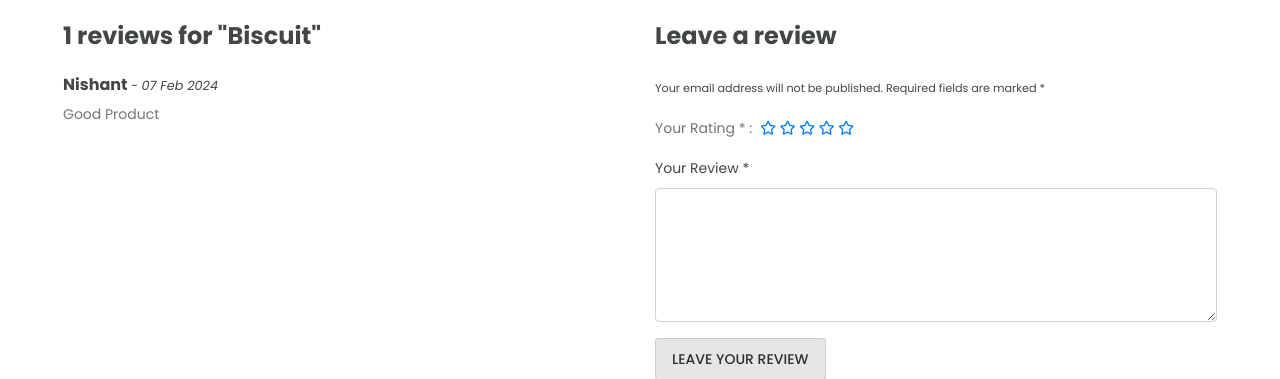
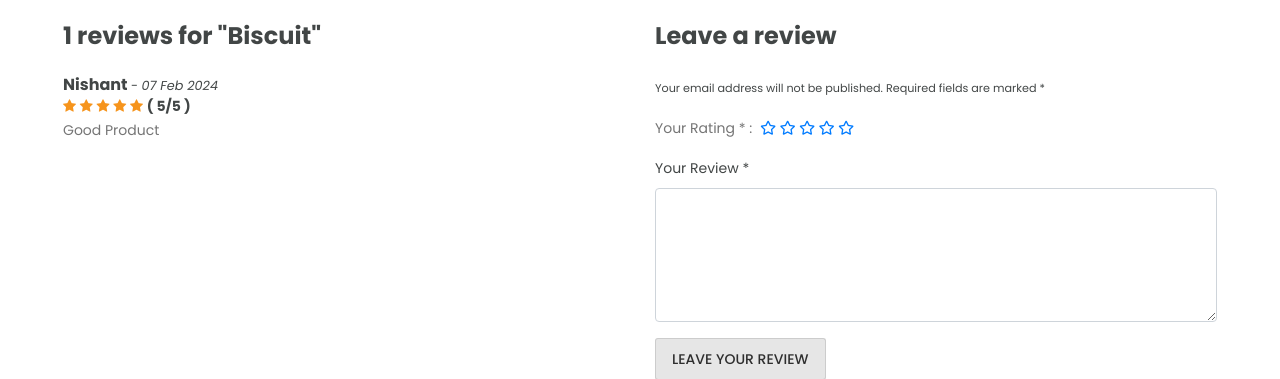
Before and after one commit to AmanRana07/OmniCart, a Django app: page /product/3d55754a-33ee-4c16-978f-c88016bf2119/ in a window 1280 px wide, after a click that opens the changed part. Shown: the part 1070-1449 px from the top of the page. Run offline with Django 4.2, Linux system fonts and the light colour scheme; a user stored in the database is signed in; data comes from the database, SQL or seed files in the repository; both versions use the stored data as it was after the commit; some libraries are stand-ins or nearby versions.

Commit message:
star rating fixes

```diff
--- a/templates/OmniCart/product/product_detail.html
+++ b/templates/OmniCart/product/product_detail.html
@@ -3,6 +3,12 @@
 {% block head_title %}Product Detail - {{ product.product_name }}{% endblock %}
 
 {% block content %}
+
+<style>
+    .rating-star i{
+    color: #F6941C;
+    }
+</style>
 
 <!-- Page Header Start -->
 <div class="container-fluid bg-secondary mb-5">
@@ -136,13 +142,16 @@
 
                                 <div class="media-body">
                                     <h6>{{ review.reviewer.username }} <small>- <i>{{ review.created_at|date:"d M Y" }}</i></small></h6>
-                                    <div class="text-primary mb-2">
-                                        {% for _ in review.range_rating %}
-                                            <i class="fas fa-star"></i>
-                                        {% endfor %}
-                                        {% for _ in review.range_empty %}
-                                            <i class="far fa-star"></i>
-                                        {% endfor %}
+                                    <div class="rating-star">
+                                        <span title="{{ review.rating }}/5">
+                                        <!-- By default the star is full else it is empty otherwise it is half -->
+                                            <i class="fa fa-star{% if review.rating < 0.5%}-o{% elif review.rating >= 0.5 and review.rating < 1 %}-half-o{% endif %}" aria-hidden="true"></i>
+                                            <i class="fa fa-star{% if review.rating < 1.5%}-o{% elif review.rating >= 1.5 and review.rating < 2 %}-half-o{% endif %}" aria-hidden="true"></i>
+                                            <i class="fa fa-star{% if review.rating < 2.5%}-o{% elif review.rating >= 2.5 and review.rating < 3 %}-half-o{% endif %}" aria-hidden="true"></i>
+                                            <i class="fa fa-star{% if review.rating < 3.5%}-o{% elif review.rating >= 3.5 and review.rating < 4 %}-half-o{% endif %}" aria-hidden="true"></i>
+                                            <i class="fa fa-star{% if review.rating < 4.5%}-o{% elif review.rating >= 4.5 and review.rating < 5 %}-half-o{% endif %}" aria-hidden="true"></i>
+                                        </span>
+                                        <span><strong>( {{ review.rating }}/5 )</strong></span>
                                     </div>
                                     <p>{{ review.comment }}</p>
                                 </div>
```
Also changed, not shown: db.sqlite3.
